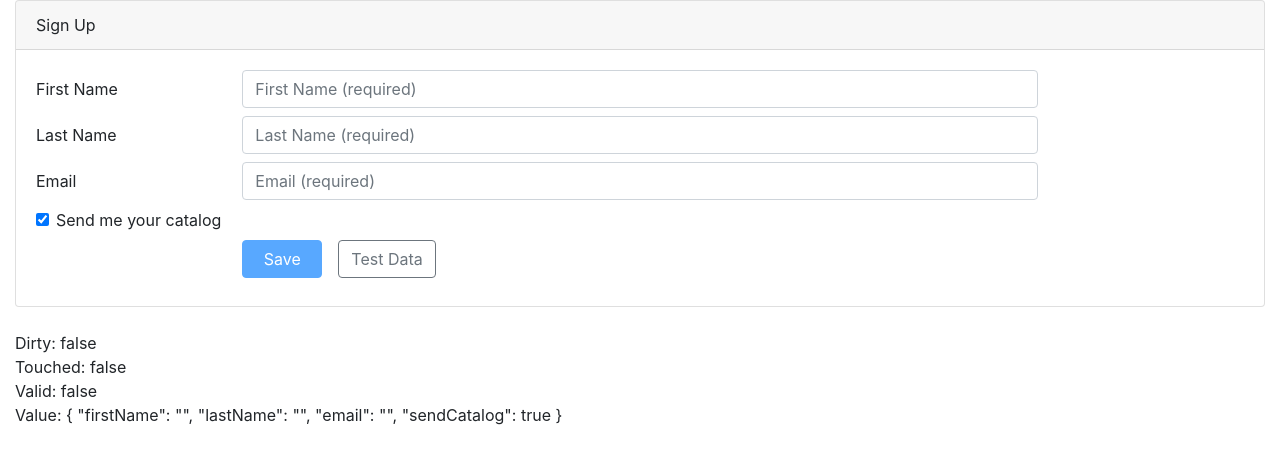
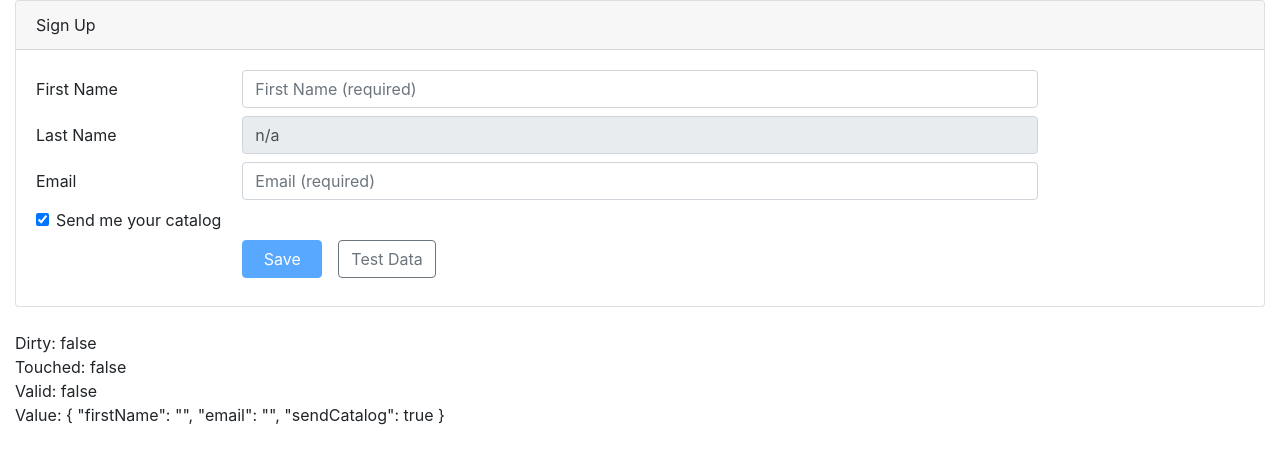
Before and after one commit to ozgursarikamis/angular-pro, an Angular app: page /#/ in a window 1280 px wide. Shown: the top 464 px of the page. Built offline with nearby package versions, Linux system fonts and the light colour scheme.

Commit message:
form properties as an object

```diff
--- a/src/app/customers/customer.component.ts
+++ b/src/app/customers/customer.component.ts
@@ -16,7 +16,7 @@ export class CustomerComponent implements OnInit {
 	ngOnInit(): void {
 		this.customerForm = this.formBuilder.group({
 			firstName: '',
-			lastName: '',
+			lastName: { value: 'n/a', disabled: true },
 			email: '',
 			sendCatalog: true
 		});
```
